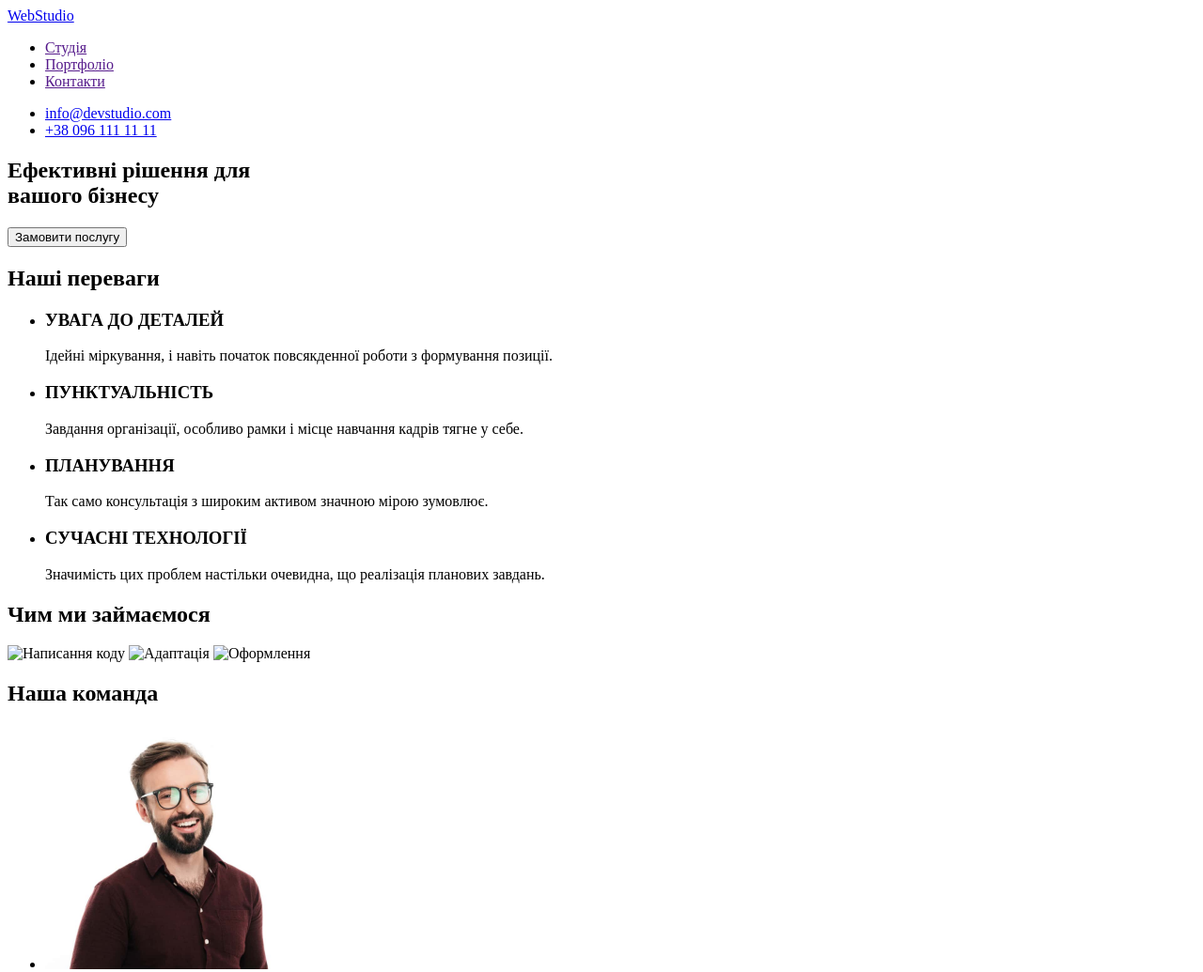
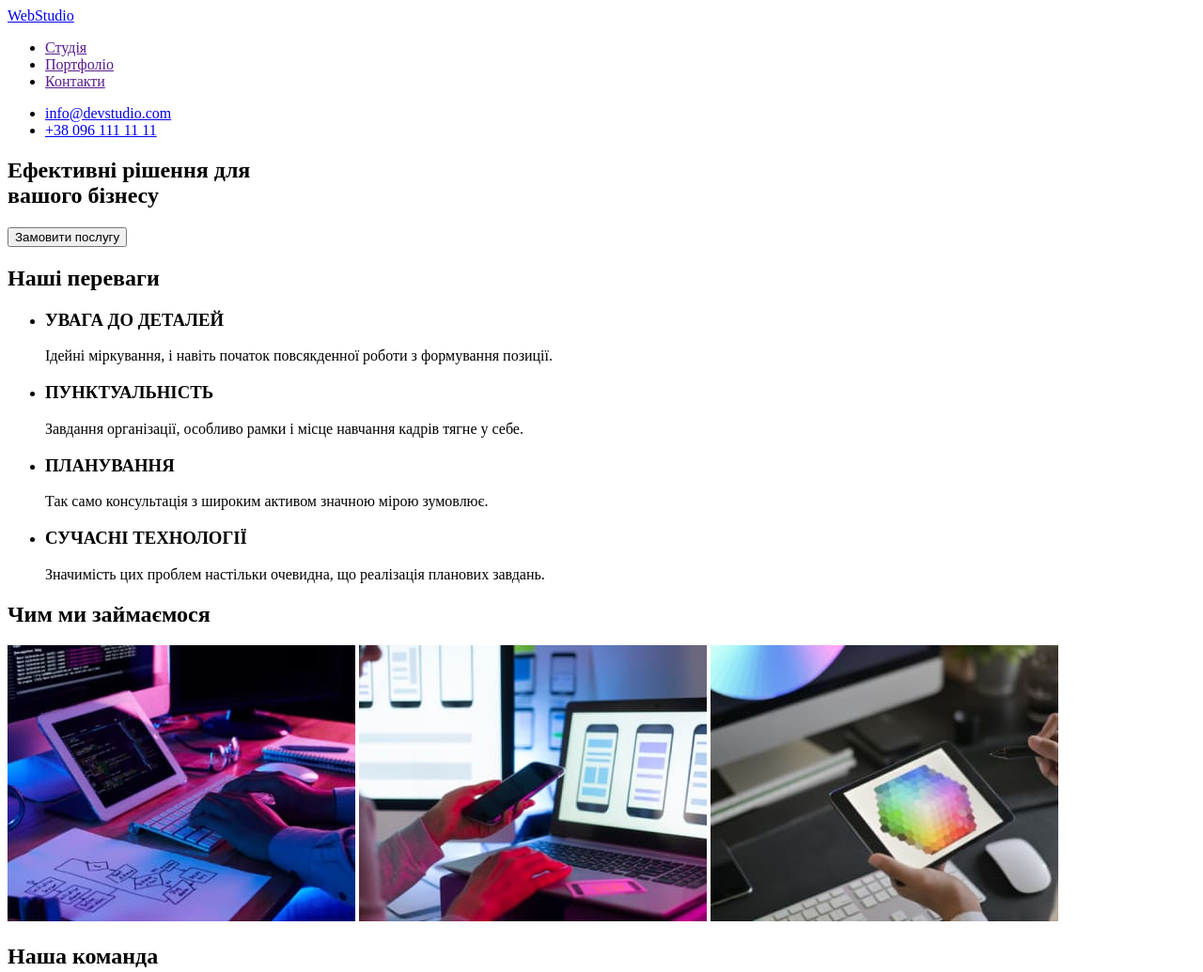
Before and after one commit to IvanMutsko/goit-markup-hw-01-test, a plain HTML site: page index.html in a window 1280 px wide. Shown: the top 1035 px of the page at 94% size. Drawn offline with Linux system fonts and the light colour scheme.

Commit message:
Заміна формату фото після стискання

```diff
--- a/index.html
+++ b/index.html
@@ -62,9 +62,9 @@
         <!-- Чим займаємось -->
         <section>
             <h2>Чим ми займаємося</h2>
-            <img src="./img/box1.png" alt="Написання коду" width="370">
-            <img src="./img/box2.png" alt="Адаптація" width="370">
-            <img src="./img/box3.png" alt="Оформлення" width="370">
+            <img src="./img/box1.jpg" alt="Написання коду" width="370">
+            <img src="./img/box2.jpg" alt="Адаптація" width="370">
+            <img src="./img/box3.jpg" alt="Оформлення" width="370">
         </section>
         <!-- Наша команда -->
         <section>
```
